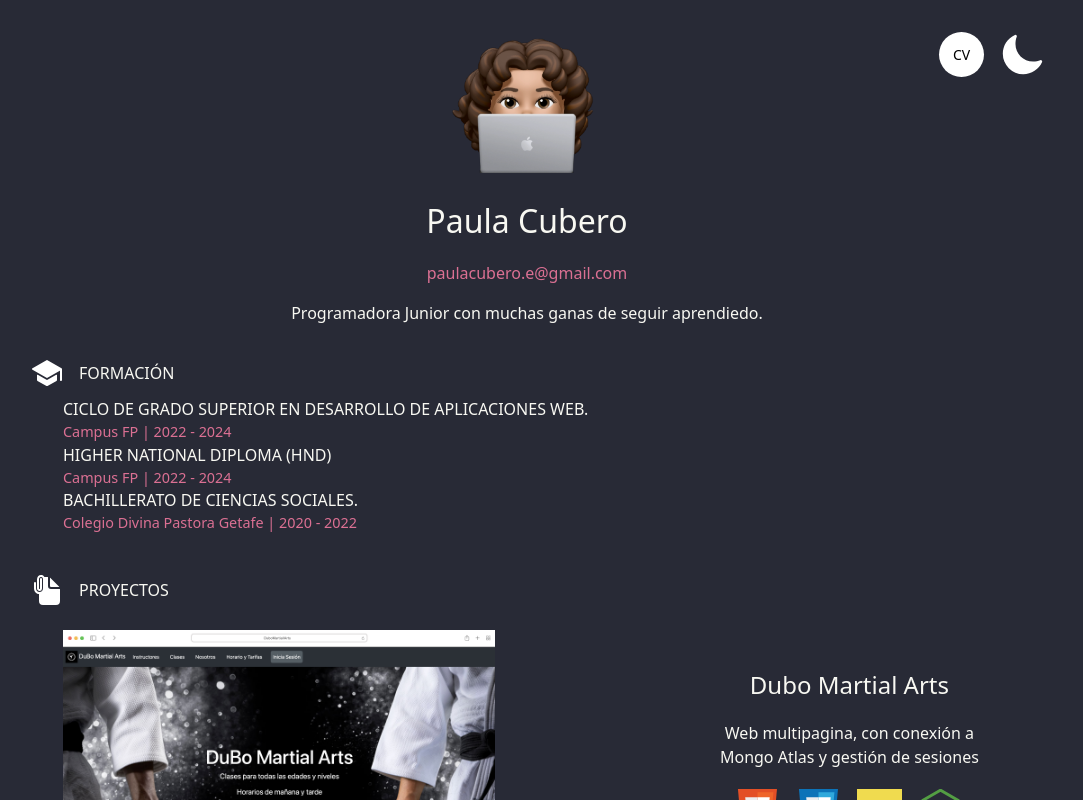
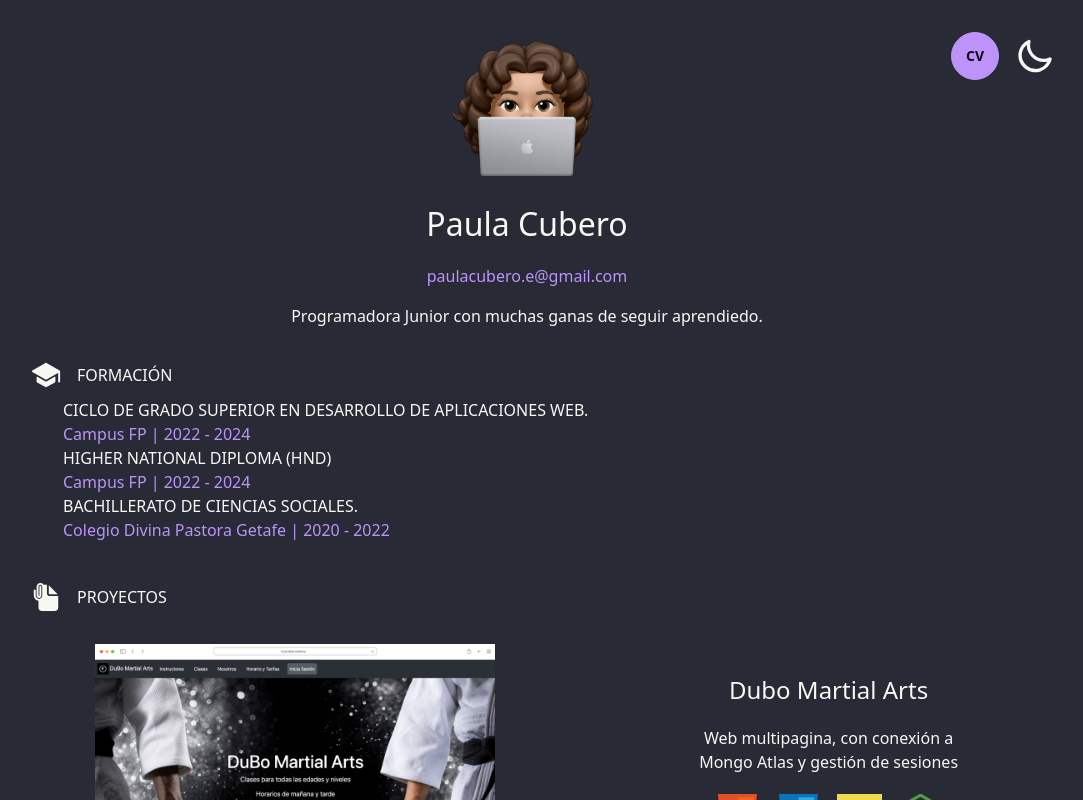
Before and after one commit to paulacubero/react-portfolio, a React (Vite) app: page / in a window 1280 px wide. Shown: the top 800 px of the page, without its empty margins (113-1196 px from the left). Built offline with nearby package versions, Linux system fonts and the light colour scheme.

Commit message:
Actualizar iconos y estilos en componentes de tarjeta y encabezado de CV

```diff
--- a/src/components/card/card.jsx
+++ b/src/components/card/card.jsx
@@ -4,7 +4,8 @@
 	return (
 		<div className={style.cardWrapper}>
 			<div className={style.cardTitle}>
-				<img className={style.titleIcon} src={icons[title]} />
+				<ion-icon name={icons[title]}></ion-icon>
+
 				<h3>{title}</h3>
 			</div>
 			{children}
--- a/src/components/card/style.module.css
+++ b/src/components/card/style.module.css
@@ -16,3 +16,11 @@
 	gap: 1rem;
 	align-items: center;
 }
+
+.icons {
+	font-size: 50px;
+}
+
+ion-icon {
+	font-size: 30px;
+}
--- a/src/components/cv-header/cv-header.jsx
+++ b/src/components/cv-header/cv-header.jsx
@@ -9,6 +9,17 @@
 
 		// Cambia el tema dependiendo del tema actual
 		const newTheme = currentTheme === 'dracula' ? 'cupcake' : 'dracula';
+		const iconos = document.querySelectorAll('.ionicon');
+		// Verifica el tema actual y aplica la clase correspondiente a los iconos
+		if (currentTheme === 'dracula') {
+			iconos.forEach((icono) => {
+				icono.classList.remove('ionicon-light');
+			});
+		} else {
+			iconos.forEach((icono) => {
+				icono.classList.add('ionicon-light');
+			});
+		}
 
 		// Establece el nuevo tema
 		htmlElement.setAttribute('data-theme', newTheme);
@@ -19,8 +30,27 @@
 			<div className={style.presentationWrapper}>
 				<div className={style.topSection}>
 					<div className={style.buttonWrapper}>
-						<button className={style.cvButton}>CV</button>
-						<button className={style.buttonLuz} onClick={cambiarTema}></button>
+						<button className={'btn btn-circle btn-secondary'}>CV</button>
+						<label className='swap swap-rotate'>
+							{/* this hidden checkbox controls the state */}
+							<input type='checkbox' onClick={cambiarTema} />
+
+							{/* sun icon */}
+							<svg
+								className='swap-on fill-current w-10 h-10'
+								xmlns='http://www.w3.org/2000/svg'
+								viewBox='0 0 24 24'>
+								<path d='M5.64,17l-.71.71a1,1,0,0,0,0,1.41,1,1,0,0,0,1.41,0l.71-.71A1,1,0,0,0,5.64,17ZM5,12a1,1,0,0,0-1-1H3a1,1,0,0,0,0,2H4A1,1,0,0,0,5,12Zm7-7a1,1,0,0,0,1-1V3a1,1,0,0,0-2,0V4A1,1,0,0,0,12,5ZM5.64,7.05a1,1,0,0,0,.7.29,1,1,0,0,0,.71-.29,1,1,0,0,0,0-1.41l-.71-.71A1,1,0,0,0,4.93,6.34Zm12,.29a1,1,0,0,0,.7-.29l.71-.71a1,1,0,1,0-1.41-1.41L17,5.64a1,1,0,0,0,0,1.41A1,1,0,0,0,17.66,7.34ZM21,11H20a1,1,0,0,0,0,2h1a1,1,0,0,0,0-2Zm-9,8a1,1,0,0,0-1,1v1a1,1,0,0,0,2,0V20A1,1,0,0,0,12,19ZM18.36,17A1,1,0,0,0,17,18.36l.71.71a1,1,0,0,0,1.41,0,1,1,0,0,0,0-1.41ZM12,6.5A5.5,5.5,0,1,0,17.5,12,5.51,5.51,0,0,0,12,6.5Zm0,9A3.5,3.5,0,1,1,15.5,12,3.5,3.5,0,0,1,12,15.5Z' />
+							</svg>
+
+							{/* moon icon */}
+							<svg
+								className='swap-off fill-current w-10 h-10'
+								xmlns='http://www.w3.org/2000/svg'
+								viewBox='0 0 24 24'>
+								<path d='M21.64,13a1,1,0,0,0-1.05-.14,8.05,8.05,0,0,1-3.37.73A8.15,8.15,0,0,1,9.08,5.49a8.59,8.59,0,0,1,.25-2A1,1,0,0,0,8,2.36,10.14,10.14,0,1,0,22,14.05,1,1,0,0,0,21.64,13Zm-9.5,6.69A8.14,8.14,0,0,1,7.08,5.22v.27A10.15,10.15,0,0,0,17.22,15.63a9.79,9.79,0,0,0,2.1-.22A8.11,8.11,0,0,1,12.14,19.73Z' />
+							</svg>
+						</label>
 					</div>
 				</div>
 
@@ -33,7 +63,9 @@
 					<div className={style.title}>
 						<h1 className={style.titleMarginTop}>Paula Cubero</h1>
 					</div>
-					<h2 className={style.emailColor}>paulacubero.e@gmail.com</h2>
+					<h2 className='text-secondary hover:text-primary'>
+						paulacubero.e@gmail.com
+					</h2>
 					<div>
 						<h3>Programadora Junior con muchas ganas de seguir aprendiedo.</h3>
 					</div>
--- a/src/components/cv-header/style.module.css
+++ b/src/components/cv-header/style.module.css
@@ -109,3 +109,7 @@
 		margin-bottom: 0;
 	}
 }
+
+.ionicon-light {
+	color: #000;
+}
--- a/src/components/formation/formation.jsx
+++ b/src/components/formation/formation.jsx
@@ -1,15 +1,19 @@
-import style from './style.module.css';
+import './style.css';
 
 export function Formation() {
 	return (
-		<div className={style.formationWrapper}>
-			<div className={style.mainFormationWrapper}>
+		<div className={'formationWrapper'}>
+			<div className={'mainFormationWrapper'}>
 				<ul>CICLO DE GRADO SUPERIOR EN DESARROLLO DE APLICACIONES WEB.</ul>
-				<ul className={style.years}>Campus FP | 2022 - 2024</ul>
+				<ul className={'text-secondary sub-formacion'}>
+					Campus FP | 2022 - 2024
+				</ul>
 				<ul>HIGHER NATIONAL DIPLOMA (HND)</ul>
-				<ul className={style.years}>Campus FP | 2022 - 2024</ul>
+				<ul className={'text-secondary sub-formacion'}>
+					Campus FP | 2022 - 2024
+				</ul>
 				<ul>BACHILLERATO DE CIENCIAS SOCIALES.</ul>
-				<ul className={style.years}>
+				<ul className={'text-secondary sub-formacion'}>
 					Colegio Divina Pastora Getafe | 2020 - 2022
 				</ul>
 			</div>
--- a/src/components/formation/style.module.css
+++ b/src/components/formation/style.css
@@ -13,3 +13,6 @@
 	margin: 0;
 	color: palevioletred;
 }
+.sub-formacion {
+	font-size: 16px;
+}
--- a/src/consts.js
+++ b/src/consts.js
@@ -1,10 +1,10 @@
-import FormationLogo from './assets/formation.svg';
+/* import FormationLogo from './assets/formation.svg';
 import SkillsLogo from './assets/skills.svg';
 import ProjectsLogo from './assets/projects.svg';
-import ContactLogo from './assets/contacto.svg';
+import ContactLogo from './assets/contacto.svg'; */
 export const icons = {
-	['FORMACIÓN']: FormationLogo,
-	['HABILIDADES']: SkillsLogo,
-	['PROYECTOS']: ProjectsLogo,
-	['CONTACTO']: ContactLogo,
+	['FORMACIÓN']: 'school',
+	['HABILIDADES']: 'code-slash',
+	['PROYECTOS']: 'document-attach',
+	['CONTACTO']: 'people',
 };
```
